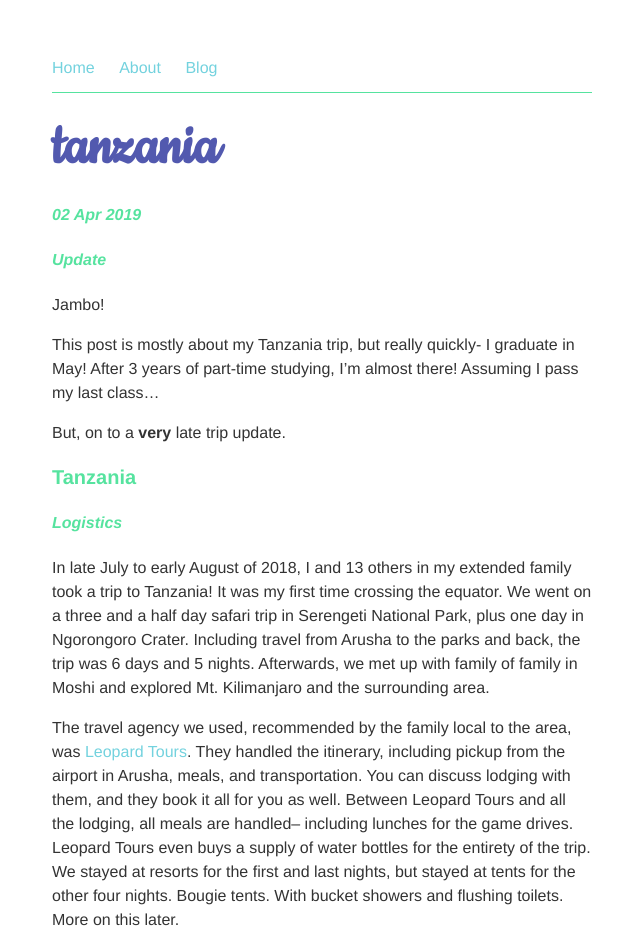
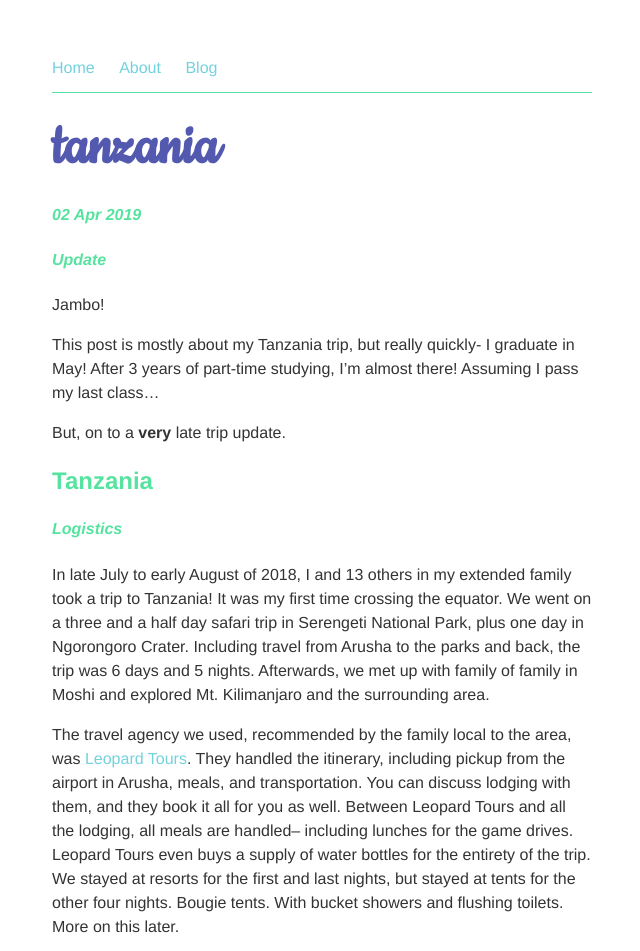
Before and after one commit to stutighiya/stutighiya.github.io, a Jekyll site: the page built from _posts/2019-04-02-tanzania.md, in a window 1280 px wide. Shown: the top 951 px of the page, without its empty margins (318-958 px from the left). Built offline with Jekyll 4.4.1, drawn with Linux system fonts in a browser that asks for light colours; some of the changed text lies outside the part shown.

Commit message:
font updates (sizing) and typos

```diff
--- a/css/main.css
+++ b/css/main.css
@@ -36,12 +36,12 @@
     color: #5259af;
 }
 h2 {
-    font-size: 2.5em;
+    font-size: 3em;
     font-family: "Cookie", Monaco, monospace;
     color: #73D2DE;
 }
 h3 {
-    font-size: 1.25em;
+    font-size: 1.5em;
     font-family: 'HelveticaNeue-Light', 'Helvetica Neue Light', 'Helvetica Neue', 'Helvetica', 'Arial', 'Sans-Serif';
     color: #56E39F;
 }
```
Also changed, not shown: _posts/2019-04-02-tanzania.md (+1 -1 lines).
